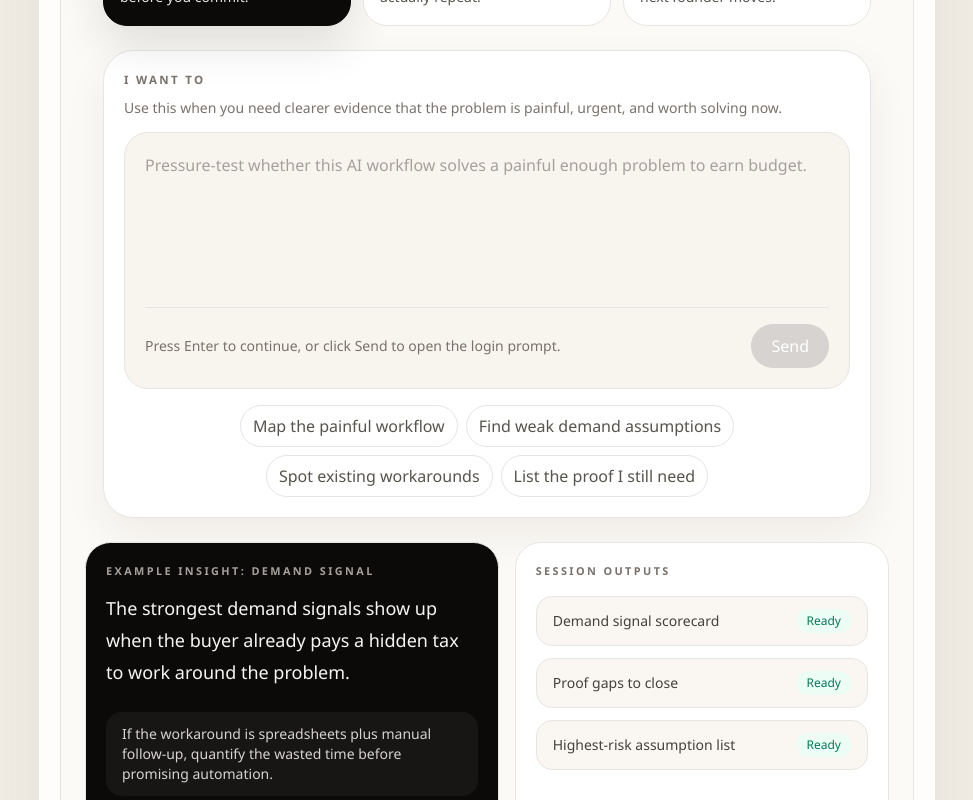
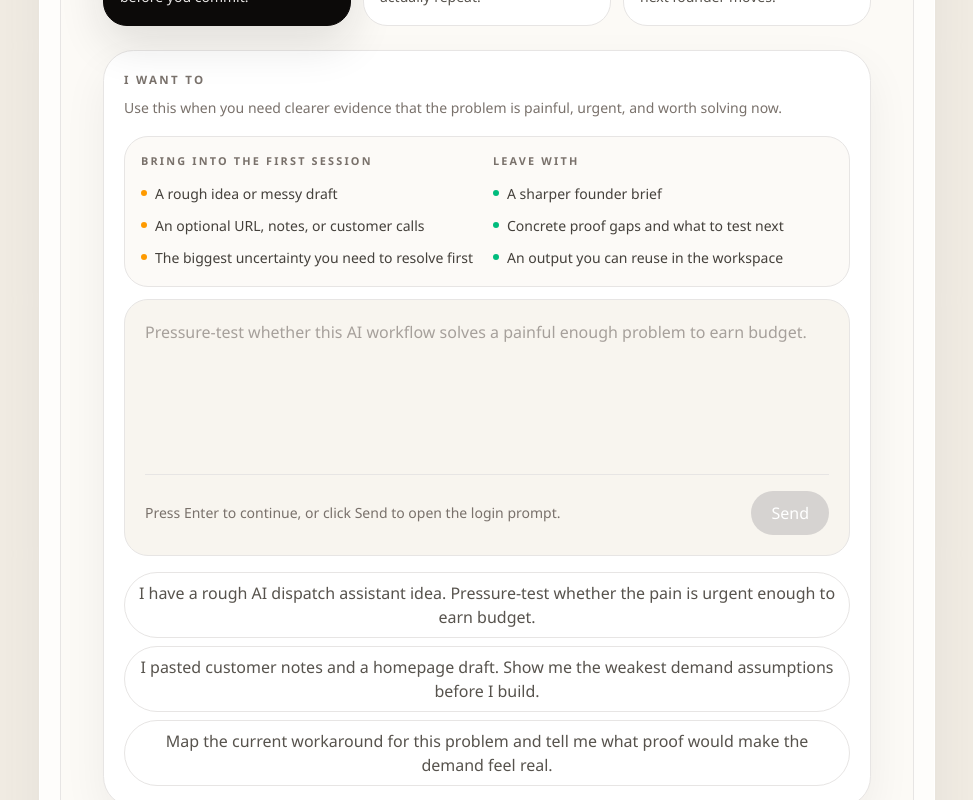
Before and after one commit to jianxux/aicofounder, a Next.js app: page / in a window 1280 px wide. Shown: the part 920-1720 px from the top of the page, without its empty margins (153-1126 px from the left). Built offline with nearby package versions, Linux system fonts and the light colour scheme; no server answers.

Commit message:
feat: clarify first-session landing inputs

```diff
--- a/src/app/page.tsx
+++ b/src/app/page.tsx
@@ -103,6 +103,11 @@ const trustStrip = [
   "Privacy mode available",
 ];
 
+const heroSessionChecklist = {
+  bring: ["A rough idea or messy draft", "An optional URL, notes, or customer calls", "The biggest uncertainty you need to resolve first"],
+  leaveWith: ["A sharper founder brief", "Concrete proof gaps and what to test next", "An output you can reuse in the workspace"],
+} as const;
+
 const focusPresets = [
   {
     id: "demand-validation",
@@ -111,7 +116,11 @@ const focusPresets = [
     description: "Start with customer pain, competing workarounds, and the proof gaps that would change your mind.",
     helper: "Use this when you need clearer evidence that the problem is painful, urgent, and worth solving now.",
     placeholder: "Pressure-test whether this AI workflow solves a painful enough problem to earn budget.",
-    promptIdeas: ["Map the painful workflow", "Find weak demand assumptions", "Spot existing workarounds", "List the proof I still need"],
+    promptIdeas: [
+      "I have a rough AI dispatch assistant idea. Pressure-test whether the pain is urgent enough to earn budget.",
+      "I pasted customer notes and a homepage draft. Show me the weakest demand assumptions before I build.",
+      "Map the current workaround for this problem and tell me what proof would make the demand feel real.",
+    ],
     insightTitle: "Example insight: demand signal",
     insightBody: "The strongest demand signals show up when the buyer already pays a hidden tax to work around the problem.",
     insightPoints: [
@@ -127,7 +136,11 @@ const focusPresets = [
     description: "Start with the claim, the buyer language it depends on, and where your story sounds generic today.",
     helper: "Use this when the product feels plausible but the homepage promise still reads soft or interchangeable.",
     placeholder: "Tighten the positioning for this AI product before I write another generic homepage.",
-    promptIdeas: ["Rewrite the core claim", "Pressure-test the ICP", "Find generic phrasing", "Draft the homepage angle"],
+    promptIdeas: [
+      "Rewrite my homepage claim so a seed-stage founder sounds specific instead of generic AI automation.",
+      "I have a rough URL and product notes. Find the positioning language buyers would actually repeat.",
+      "Pressure-test this ICP and draft a sharper homepage angle I can put in front of users this week.",
+    ],
     insightTitle: "Example insight: positioning",
     insightBody: "The strongest angle usually comes from sharper customer language, not a longer feature list.",
     insightPoints: [
@@ -143,7 +156,11 @@ const focusPresets = [
     description: "Start with what you already know, what still feels uncertain, and the decisions you need to make this week.",
     helper: "Use this when you have signal scattered across notes and need a concrete plan instead of another brainstorm.",
     placeholder: "Turn these scattered validation notes into the next three moves I should make this week.",
-    promptIdeas: ["Prioritize the next 3 moves", "Plan validation interviews", "Choose what to test first", "Turn research into a founder brief"],
+    promptIdeas: [
+      "Turn these scattered founder notes into the next 3 moves that close the biggest uncertainty.",
+      "Use my interview notes and rough idea to plan a validation sprint for this week.",
+      "I have too many possible tests. Tell me what to do first and what evidence each step should produce.",
+    ],
     insightTitle: "Example insight: next steps",
     insightBody: "Momentum improves when each next step closes a specific uncertainty instead of producing more abstract output.",
     insightPoints: [
@@ -260,6 +277,9 @@ function LoginPromptModal({
             analyticsButton="hero_prompt_login"
             analyticsPage="/"
             className="inline-flex items-center justify-center rounded-full bg-stone-950 px-6 py-3 text-sm font-semibold text-white shadow-[0_18px_45px_rgba(15,23,42,0.14)] transition hover:-translate-y-0.5 hover:bg-stone-800"
+            authenticatedHref="/dashboard"
+            authenticatedLabel="Continue to workspace"
+            authenticatedClassName="inline-flex items-center justify-center rounded-full bg-stone-950 px-4 py-2 text-sm font-semibold text-white shadow-[0_18px_45px_rgba(15,23,42,0.14)] transition hover:-translate-y-0.5 hover:bg-stone-800"
           />
           <LandingLinkCta button="hero_prompt_explore_demo" variant="secondary">
             Explore demo first
@@ -394,6 +414,30 @@ export default function LandingPage() {
                     I want to
                   </label>
                   <p className="mt-2 text-left text-sm leading-6 text-stone-500">{activePreset.helper}</p>
+                  <div className="mt-4 grid gap-3 rounded-[1.5rem] border border-stone-200 bg-[#fcfaf7] p-4 text-left sm:grid-cols-2">
+                    <div>
+                      <div className="text-[0.68rem] font-semibold uppercase tracking-[0.2em] text-stone-500">Bring into the first session</div>
+                      <div className="mt-3 space-y-2">
+                        {heroSessionChecklist.bring.map((item) => (
+                          <div key={item} className="flex items-start gap-2 text-sm leading-6 text-stone-700">
+                            <span aria-hidden="true" className="mt-2 h-1.5 w-1.5 rounded-full bg-amber-500" />
+                            <span>{item}</span>
+                          </div>
+                        ))}
+                      </div>
+                    </div>
+                    <div>
+                      <div className="text-[0.68rem] font-semibold uppercase tracking-[0.2em] text-stone-500">Leave with</div>
+                      <div className="mt-3 space-y-2">
+                        {heroSessionChecklist.leaveWith.map((item) => (
+                          <div key={item} className="flex items-start gap-2 text-sm leading-6 text-stone-700">
+                            <span aria-hidden="true" className="mt-2 h-1.5 w-1.5 rounded-full bg-emerald-500" />
+                            <span>{item}</span>
+                          </div>
+                        ))}
+                      </div>
+                    </div>
+                  </div>
                   <div className="mt-3 rounded-[1.5rem] border border-stone-200 bg-[#f8f5ef] px-4 py-4 sm:px-5 sm:py-5">
                     <textarea
                       id="hero-prompt"
@@ -475,7 +519,7 @@ export default function LandingPage() {
               analyticsPage="/"
               className="inline-flex items-center justify-center rounded-full bg-stone-950 px-6 py-3.5 text-sm font-semibold text-white shadow-[0_20px_55px_rgba(15,23,42,0.18)] transition duration-200 hover:-translate-y-0.5 hover:bg-stone-800"
             />
-            <LandingLinkCta button="hero_see_workspace" variant="secondary">
+            <LandingLinkCta button="hero_see_workspace" variant="secondary" href="#workflow">
               See the founder workflow
             </LandingLinkCta>
           </div>
--- a/src/components/AuthButton.tsx
+++ b/src/components/AuthButton.tsx
@@ -12,6 +12,9 @@ type AuthButtonProps = {
   className?: string;
   analyticsButton?: string;
   analyticsPage?: string;
+  authenticatedHref?: string;
+  authenticatedLabel?: string;
+  authenticatedClassName?: string;
 };
 
 function getInitials(user: User) {
@@ -34,6 +37,9 @@ export default function AuthButton({
   className,
   analyticsButton,
   analyticsPage,
+  authenticatedHref,
+  authenticatedLabel,
+  authenticatedClassName,
 }: AuthButtonProps) {
   const [user, setUser] = useState<User | null>(null);
   const [loading, setLoading] = useState(true);
@@ -178,6 +184,18 @@ export default function AuthButton({
         <div className="text-sm font-semibold text-stone-900">{fullName}</div>
         <div className="text-xs text-stone-500">{user.email}</div>
       </div>
+      <div className="flex items-center gap-2">
+        {authenticatedHref && authenticatedLabel ? (
+          <Link
+            href={authenticatedHref}
+            className={
+              authenticatedClassName ??
+              "rounded-full bg-stone-950 px-3 py-1.5 text-sm font-medium text-white transition hover:bg-stone-800"
+            }
+          >
+            {authenticatedLabel}
+          </Link>
+        ) : null}
         <button
           type="button"
           onClick={signOut}
@@ -186,5 +204,6 @@ export default function AuthButton({
           Sign out
         </button>
       </div>
+    </div>
   );
 }
```
Also changed, not shown: 2 other files (tests, documents, lock files or other folders). Lines whose indentation alone changed are shown as unchanged.
